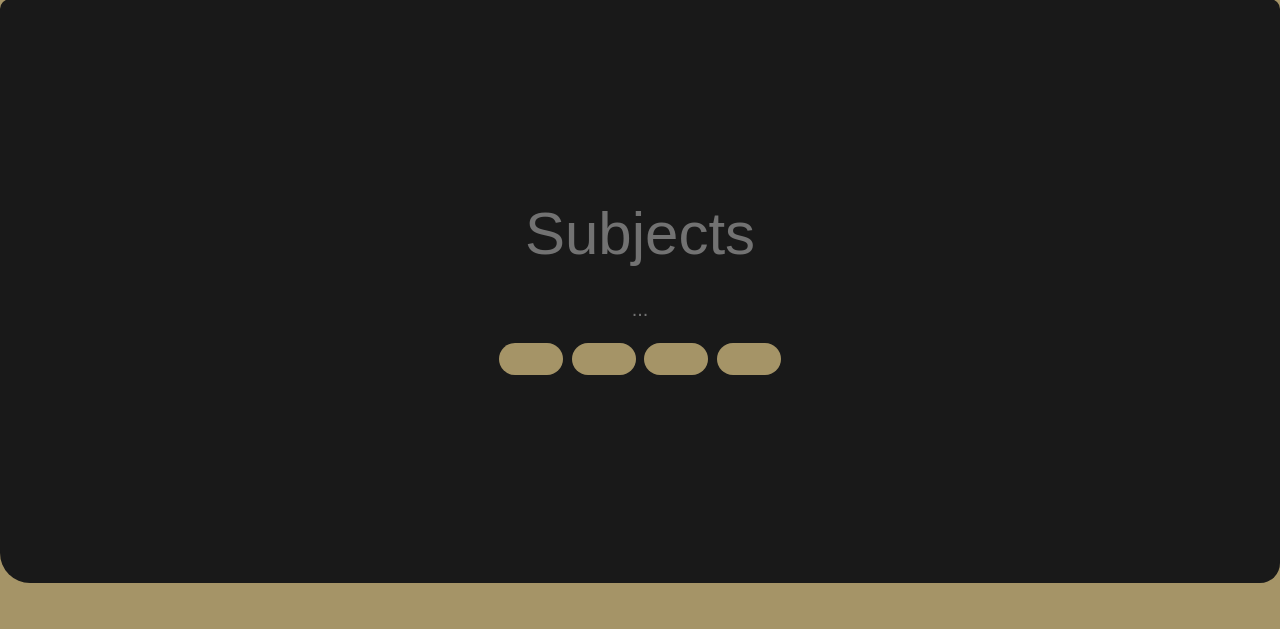
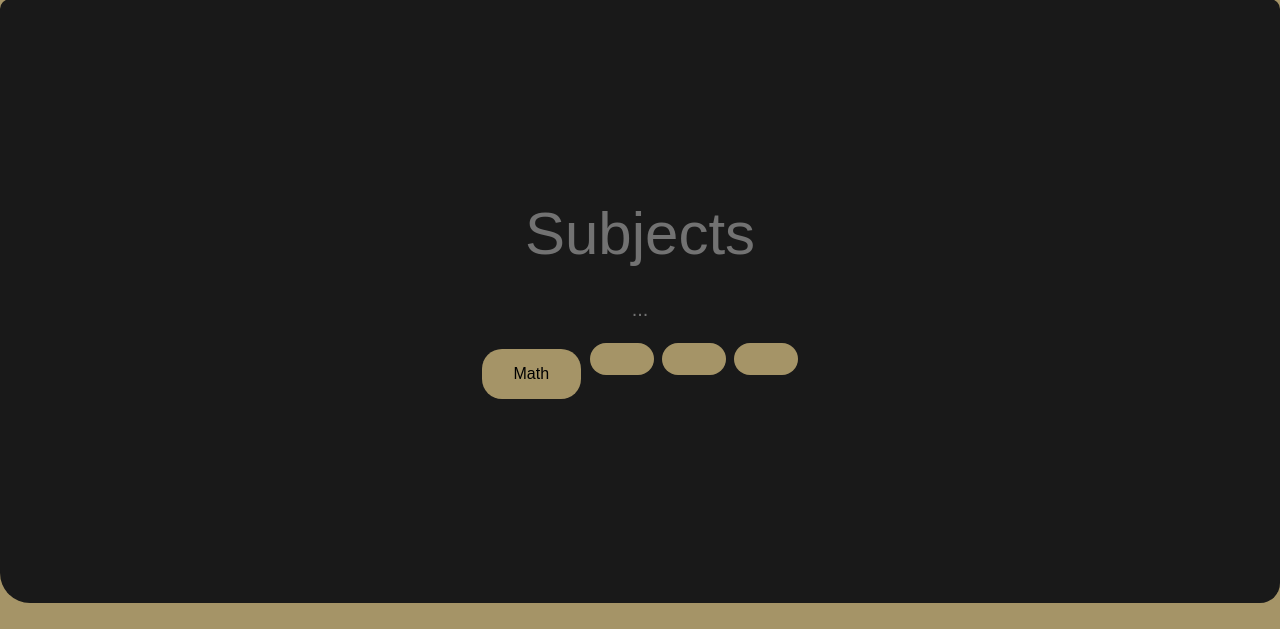
Before and after one commit to Smith-Pad/osui, a PHP site: page /Views/Subjects/index.php in a window 1280 px wide. Shown: the part 171-800 px from the top of the page. Run offline with PHP 8.4, Linux system fonts and the light colour scheme.

Commit message:
Named button: [Math] in the Subjects View [Views/Subjects/index.php]

```diff
--- a/Views/Subjects/index.php
+++ b/Views/Subjects/index.php
@@ -19,7 +19,7 @@
         <div class="space"></div>
         <div class="space"></div>
         <center>
-        <a href="#" class="FOIL-button-regular-no-shadow"></a>
+        <a href="#" class="FOIL-button-regular-no-shadow">Math</a>
         <a href="#" class="FOIL-button-regular-no-shadow"></a>
         <a href="#" class="FOIL-button-regular-no-shadow"></a>
         <a href="#" class="FOIL-button-regular-no-shadow"></a>
```
Also changed, not shown: CHANGELOG.md.
